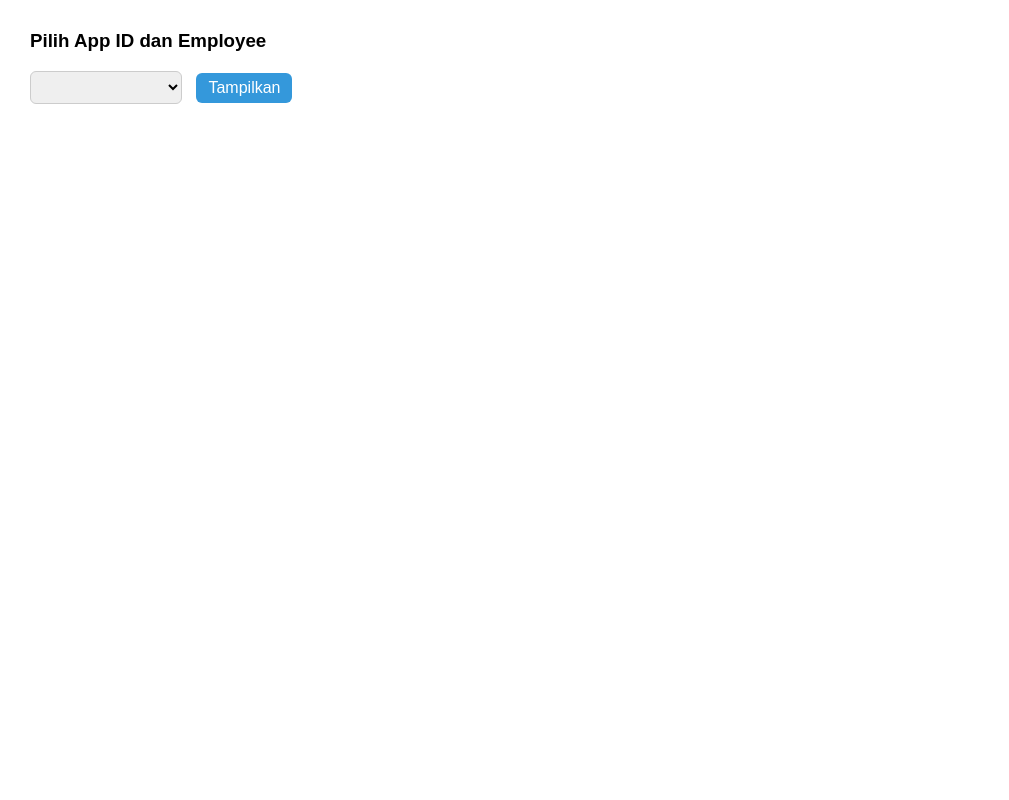
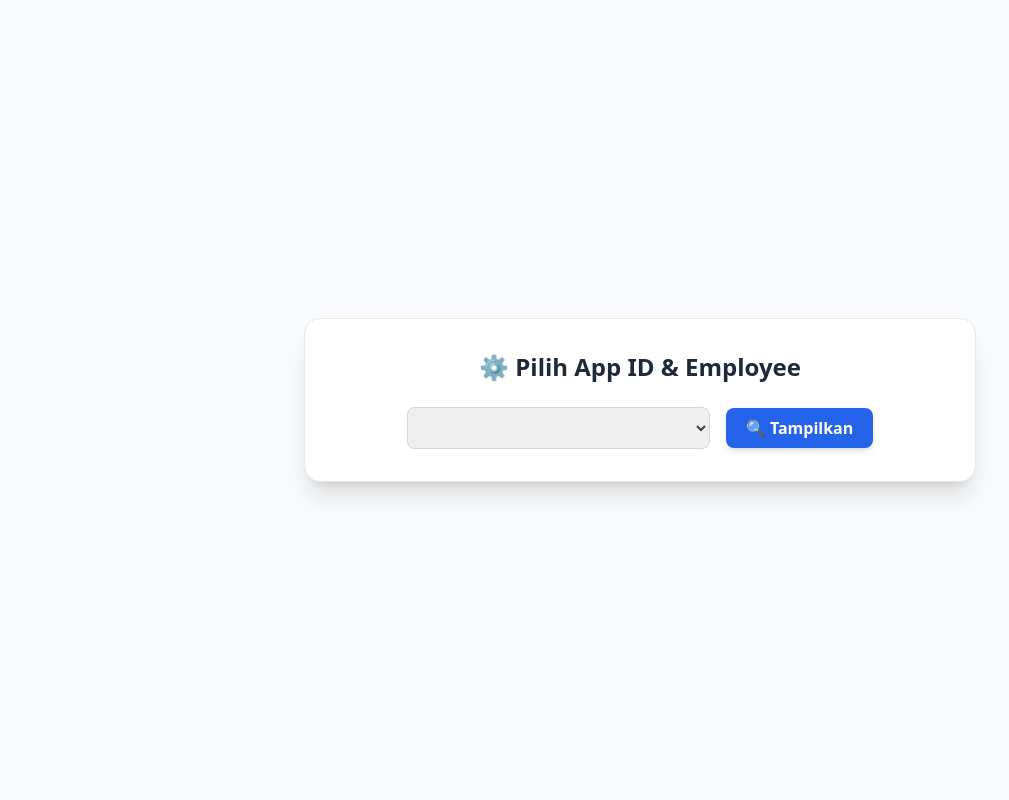
Before and after one commit to fiansyahm31125/mini-project-attandance, a CodeIgniter app: a page that uses application/views/iauser_select_view.php in a window 1280 px wide. Shown: the whole page, without its empty margins (0-1009 px from the left). Run offline with CodeIgniter, Linux system fonts and the light colour scheme; data that the repository does not hold is empty; some libraries are stand-ins or nearby versions.

Commit message:
make beauty
Next: Range fol filter schedule and get checin and checkout in the date

```diff
--- a/application/views/iauser_select_view.php
+++ b/application/views/iauser_select_view.php
@@ -4,61 +4,19 @@
 <head>
     <meta charset="UTF-8">
     <title>Pilih AppID & Employee</title>
-    <style>
-        body {
-            font-family: Arial, sans-serif;
-            margin: 30px;
-        }
-
-        select {
-            padding: 6px 10px;
-            font-size: 16px;
-            border-radius: 6px;
-            border: 1px solid #ccc;
-            margin-right: 10px;
-        }
-
-        button {
-            padding: 6px 12px;
-            font-size: 16px;
-            border-radius: 6px;
-            border: none;
-            background: #3498db;
-            color: white;
-            cursor: pointer;
-        }
-
-        button:hover {
-            background: #2980b9;
-        }
-
-        #hasil {
-            margin-top: 15px;
-            font-size: 16px;
-            font-weight: bold;
-            display: none;
-        }
-
-        #numRun {
-            color: #27ae60;
-        }
-
-        #numRunName {
-            color: #8e44ad;
-        }
-
-        #startEndTime {
-            color: #d35400;
-        }
-    </style>
+    <script src="https://cdn.tailwindcss.com"></script>
 </head>
 
-<body>
+<body class="bg-gray-50 min-h-screen flex flex-col items-center justify-center font-sans">
 
-    <h3>Pilih App ID dan Employee</h3>
+    <div class="bg-white shadow-xl rounded-2xl p-8 w-full max-w-2xl border border-gray-200">
+        <h2 class="text-2xl font-bold text-gray-800 mb-6 text-center">
+            ⚙️ Pilih App ID & Employee
+        </h2>
 
-    <div>
-        <select name="appid" id="appid">
+        <div class="flex flex-col md:flex-row gap-4 items-center justify-center">
+            <select name="appid" id="appid"
+                class="w-full md:w-1/2 px-4 py-2 border border-gray-300 rounded-lg text-gray-700 focus:ring-2 focus:ring-blue-500 focus:outline-none transition">
                 <option value="">-- Pilih AppID --</option>
                 <?php foreach ($iausers as $row): ?>
                     <option value="<?= htmlspecialchars($row['appid']); ?>"
@@ -68,20 +26,27 @@
                 <?php endforeach; ?>
             </select>
 
-        <select name="employee" id="employee" style="display:none;">
+            <select name="employee" id="employee"
+                class="hidden w-full md:w-1/2 px-4 py-2 border border-gray-300 rounded-lg text-gray-700 focus:ring-2 focus:ring-blue-500 focus:outline-none transition">
                 <option value="">-- Pilih Employee --</option>
             </select>
 
-        <button id="btnTampilkan">Tampilkan</button>
+            <button id="btnTampilkan"
+                class="bg-blue-600 hover:bg-blue-700 text-white font-semibold px-5 py-2 rounded-lg shadow-md transition">
+                🔍 Tampilkan
+            </button>
         </div>
 
-    <div id="hasil">
-        <div>AppID: <strong id="showAppid">-</strong></div>
-        <div>Employee ID: <strong id="showEmpid">-</strong></div>
-        <div>num_of_run_id: <strong id="numRun">-</strong></div>
-        <div>tbnumrun.name: <strong id="numRunName">-</strong></div>
-        <div>Start Time: <strong id="startTime">-</strong></div>
-        <div>End Time: <strong id="endTime">-</strong></div>
+        <div id="hasil" class="mt-8 hidden animate-fade-in">
+            <div class="bg-gray-100 rounded-lg p-5 border border-gray-200 space-y-2">
+                <div>📱 AppID: <strong id="showAppid" class="text-blue-700">-</strong></div>
+                <div>👤 Employee ID: <strong id="showEmpid" class="text-blue-700">-</strong></div>
+                <div>🧩 num_of_run_id: <strong id="numRun" class="text-green-600">-</strong></div>
+                <div>🏷️ tbnumrun.name: <strong id="numRunName" class="text-purple-700">-</strong></div>
+                <div>⏰ Start Time: <strong id="startTime" class="text-orange-600">-</strong></div>
+                <div>🕓 End Time: <strong id="endTime" class="text-orange-600">-</strong></div>
+            </div>
+        </div>
     </div>
 
     <script>
@@ -98,10 +63,10 @@
 
         async function loadEmployees(appid) {
             selectEmployee.innerHTML = '<option value="">-- Pilih Employee --</option>';
-            hasilDiv.style.display = 'none';
+            hasilDiv.classList.add('hidden');
 
             if (!appid) {
-                selectEmployee.style.display = 'none';
+                selectEmployee.classList.add('hidden');
                 return;
             }
 
@@ -111,7 +76,7 @@
                 const data = response.data || response;
 
                 if (!data || data.length === 0) {
-                    selectEmployee.style.display = 'none';
+                    selectEmployee.classList.add('hidden');
                     return;
                 }
 
@@ -123,14 +88,13 @@
                     selectEmployee.appendChild(option);
                 });
 
-                selectEmployee.style.display = 'inline-block';
+                selectEmployee.classList.remove('hidden');
             } catch (err) {
                 console.error('Gagal memuat data employee:', err);
-                selectEmployee.style.display = 'none';
+                selectEmployee.classList.add('hidden');
             }
         }
 
-        // 🔹 Ambil num_of_run_id & tbnumrun.name
         async function getNumOfRun(appid, empid) {
             try {
                 const res = await fetch(`/index.php/tbuserofrun/get_by_appid_and_empid/${appid}/${empid}`);
@@ -153,7 +117,6 @@
             }
         }
 
-        // 🔹 Ambil name dari tbnumrun
         async function getNumRunName(numOfRun) {
             try {
                 const res = await fetch(`/index.php/tbnumrun/get_name_by_id/${numOfRun}`);
@@ -170,7 +133,6 @@
             }
         }
 
-        // 🔹 Ambil start_time & end_time dari tbnumrundeil
         async function getNumRunDeil(numOfRun) {
             try {
                 const res = await fetch(`/index.php/tbnumrundeil/get_by_num_run_id/${numOfRun}`);
@@ -194,12 +156,11 @@
             }
         }
 
-        // 🔹 Event: Ganti AppID
         selectAppid.addEventListener('change', function() {
             const appid = this.value;
             localStorage.setItem('selected_appid', appid);
             showAppid.textContent = appid;
-            hasilDiv.style.display = 'none';
+            hasilDiv.classList.add('hidden');
             loadEmployees(appid);
             localStorage.removeItem('selected_employee');
             localStorage.removeItem('num_of_run_id');
@@ -208,11 +169,10 @@
             localStorage.removeItem('tbnumrundeil_end_time');
         });
 
-        // 🔹 Event: Ganti Employee
         selectEmployee.addEventListener('change', function() {
             const empid = this.value;
             const appid = selectAppid.value;
-            hasilDiv.style.display = 'none';
+            hasilDiv.classList.add('hidden');
 
             if (!appid || !empid) return;
 
@@ -222,7 +182,6 @@
             getNumOfRun(appid, empid);
         });
 
-        // 🔹 Tombol tampilkan
         btnTampilkan.addEventListener('click', function() {
             const appid = localStorage.getItem('selected_appid');
             const empid = localStorage.getItem('selected_employee');
@@ -243,10 +202,9 @@
             startTimeSpan.textContent = startTime || '(tidak ditemukan)';
             endTimeSpan.textContent = endTime || '(tidak ditemukan)';
 
-            hasilDiv.style.display = 'block';
+            hasilDiv.classList.remove('hidden');
         });
 
-        // 🔹 Saat halaman pertama kali load
         document.addEventListener('DOMContentLoaded', function() {
             const defaultAppid = 'IA01M168064F20250505533';
             const defaultEmpid = '22363';
@@ -264,6 +222,24 @@
         });
     </script>
 
+    <style>
+        @keyframes fade-in {
+            from {
+                opacity: 0;
+                transform: translateY(10px);
+            }
+
+            to {
+                opacity: 1;
+                transform: translateY(0);
+            }
+        }
+
+        .animate-fade-in {
+            animation: fade-in 0.5s ease-in-out;
+        }
+    </style>
+
 </body>
 
 </html>
```
Lines whose indentation alone changed are shown as unchanged.
